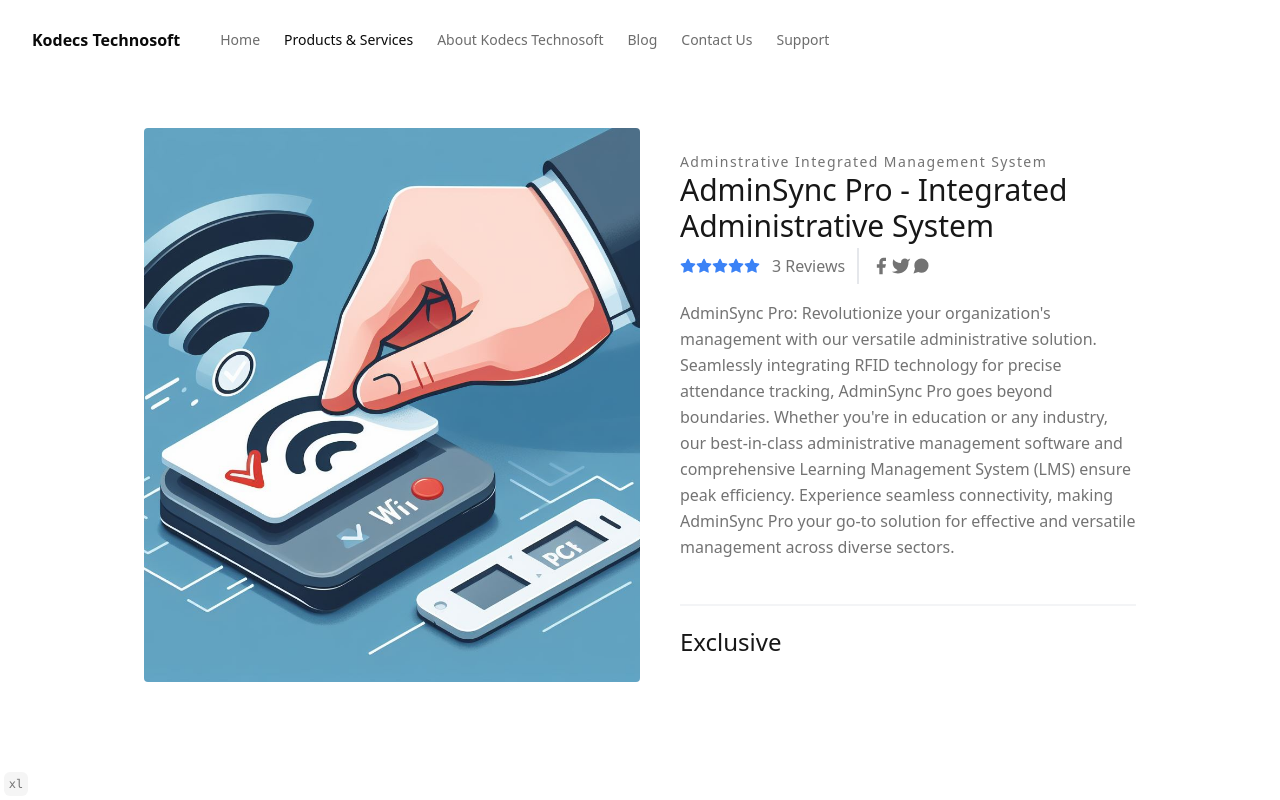
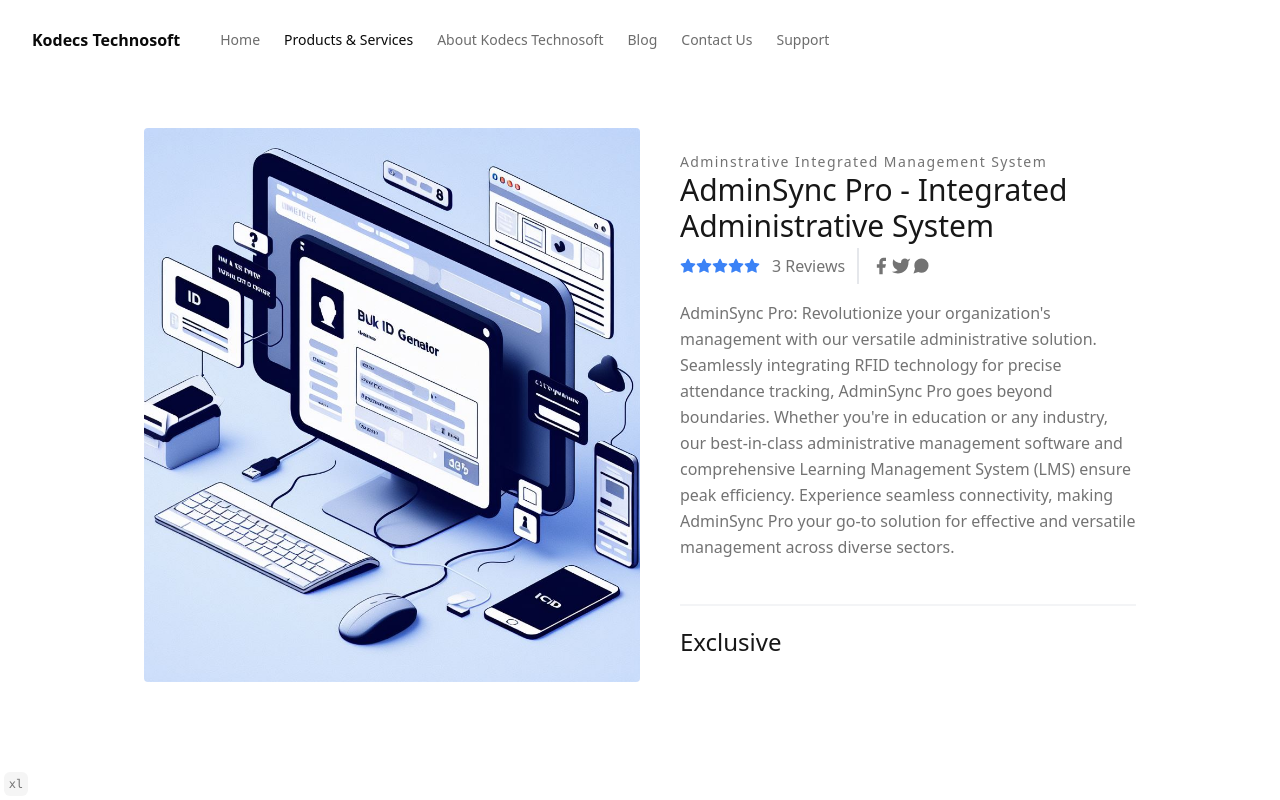
Before and after one commit to sharkaie/kodecs, a Next.js app: page /products/adminsync-pro in a window 1280 px wide. Shown: the top 800 px of the page. Built offline with nearby package versions, Linux system fonts and the light colour scheme.

Commit message:
fix: adminsync page image

```diff
--- a/src/app/(web)/products/adminsync-pro/page.tsx
+++ b/src/app/(web)/products/adminsync-pro/page.tsx
@@ -38,7 +38,7 @@
                             width={400}
                             alt="adminsync-pro"
                             className="object-cover object-center w-full h-64 rounded lg:w-1/2 lg:h-auto"
-                            src={"/images/products/rfid-attendance-system.jpeg"}
+                            src={"/images/products/id-card-maker-10.jpeg"}
                         />
                         <div className="w-full mt-6 lg:w-1/2 lg:pl-10 lg:py-6 lg:mt-0">
                             <h2 className="text-sm tracking-widest text-muted-foreground title-font">
```
